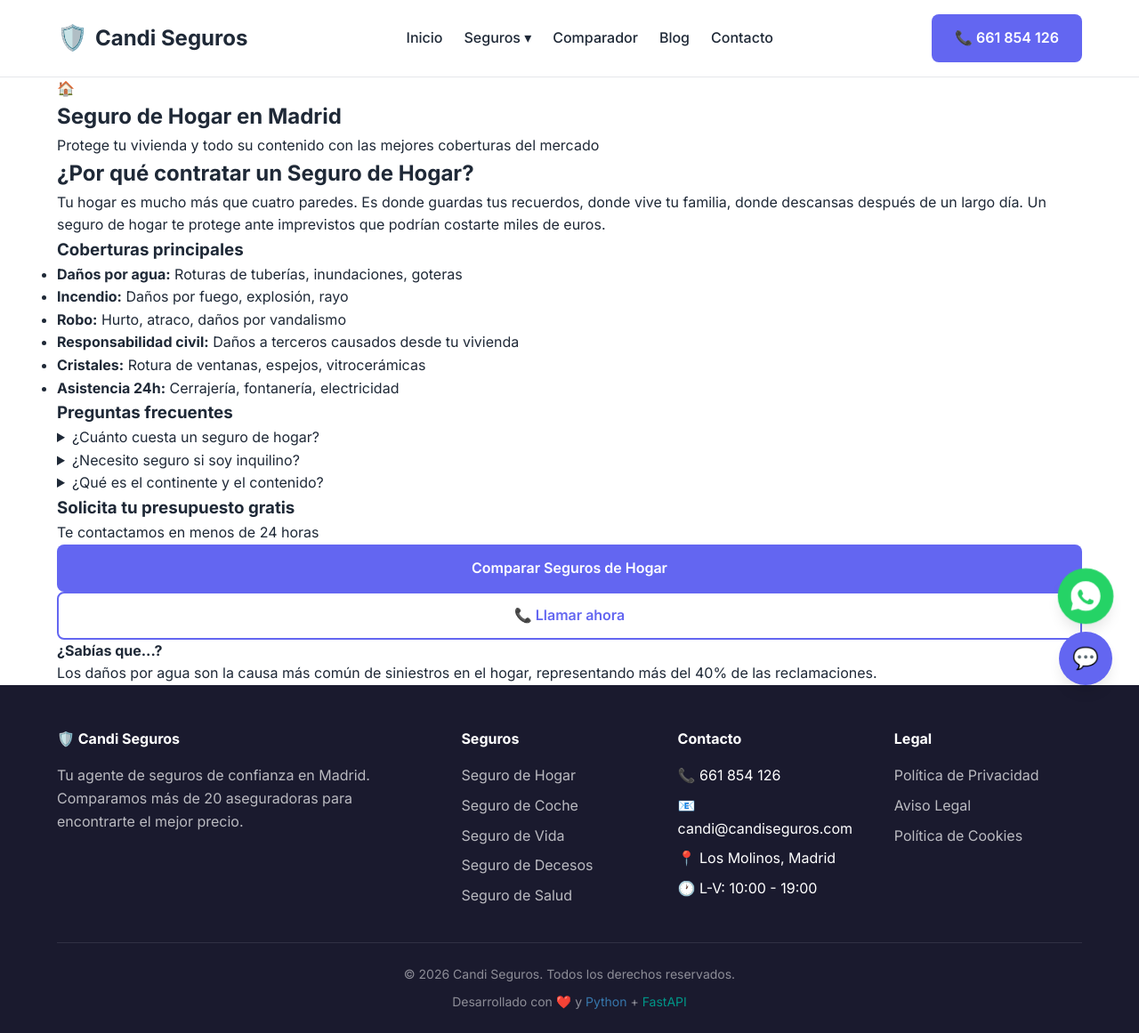
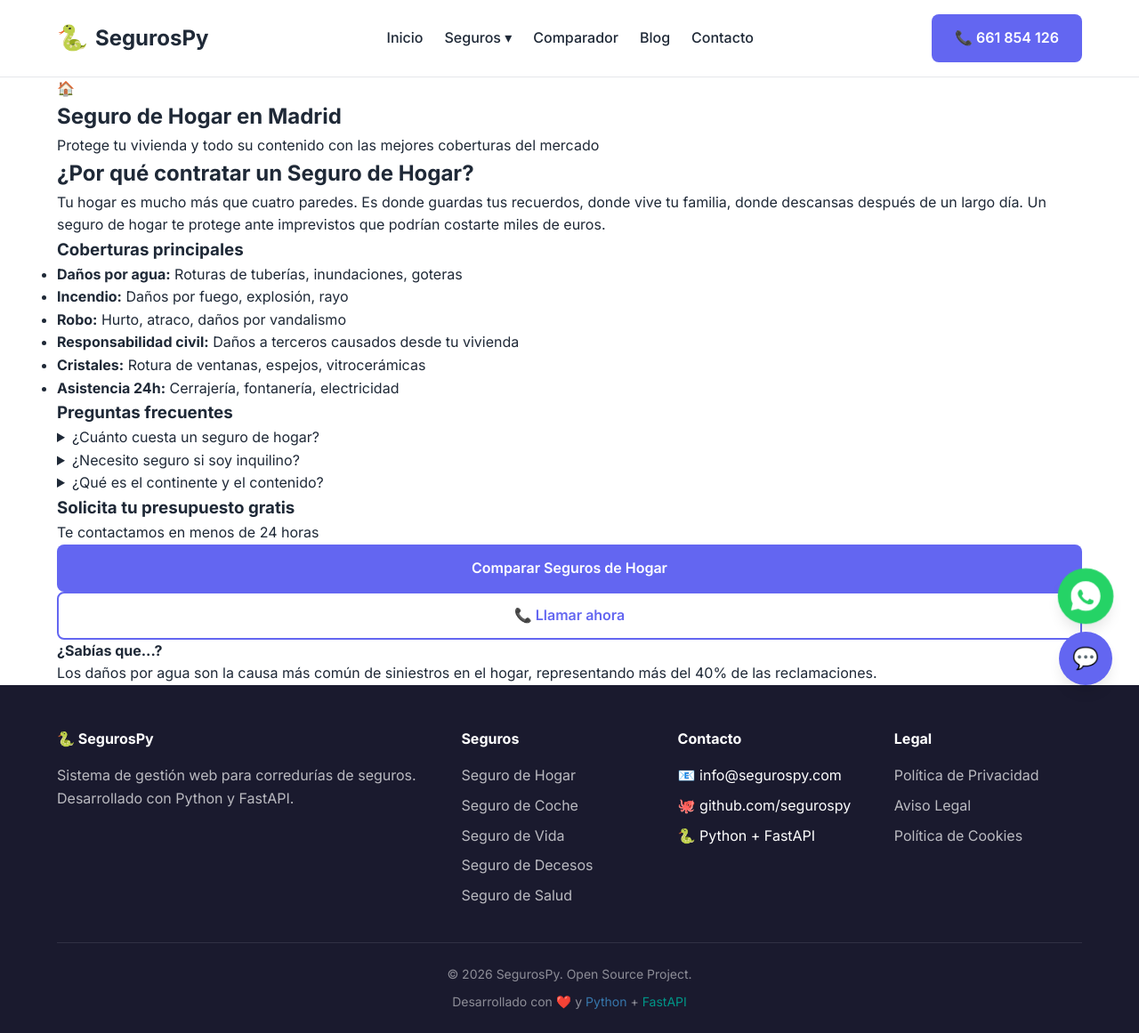
Before and after one commit to CandiCF/segurospy, a FastAPI app: page /seguro-hogar in a window 1280 px wide. Shown: the whole page at 89% size. Run offline with FastAPI, Linux system fonts and the light colour scheme.

Commit message:
Rebrand: Candi Seguros -> SegurosPy
- Actualizado branding en todos los archivos
- Cambiados emails y URLs
- Templates, servicios y configuración actualizados

```diff
--- a/main.py
+++ b/main.py
@@ -1,6 +1,6 @@
 """
 SegurosPy - Aplicación Principal
-Equivalente a todo el sistema de candiseguros.com pero en Python
+Equivalente a todo el sistema de segurospy.com pero en Python
 
 Ejecutar con: uvicorn main:app --reload
 """
@@ -76,7 +76,7 @@
 # Configurar CORS
 app.add_middleware(
     CORSMiddleware,
-    allow_origins=["*"] if settings.debug else ["https://candiseguros.com"],
+    allow_origins=["*"] if settings.debug else ["https://segurospy.com"],
     allow_credentials=True,
     allow_methods=["*"],
     allow_headers=["*"],
--- a/models.py
+++ b/models.py
@@ -128,7 +128,7 @@
     fecha_publicacion = Column(DateTime, nullable=True)
 
     # Metadatos
-    autor = Column(String(100), default="Candi Seguros")
+    autor = Column(String(100), default="SegurosPy")
     tiempo_lectura = Column(Integer, default=5)  # minutos
 
     created_at = Column(DateTime, default=datetime.utcnow)
--- a/routers/pages.py
+++ b/routers/pages.py
@@ -22,7 +22,7 @@
         "pages/index.html",
         {
             "request": request,
-            "titulo": "Candi Seguros - Tu Agente de Seguros en Madrid",
+            "titulo": "SegurosPy - Tu Agente de Seguros en Madrid",
             "meta_description": "Correduría de seguros en Madrid. Comparamos más de 20 aseguradoras para ofrecerte el mejor precio en seguros de hogar, auto, vida y más."
         }
     )
@@ -35,7 +35,7 @@
         "pages/seguro-hogar.html",
         {
             "request": request,
-            "titulo": "Seguro de Hogar en Madrid | Candi Seguros",
+            "titulo": "Seguro de Hogar en Madrid | SegurosPy",
             "meta_description": "Protege tu hogar con las mejores coberturas. Comparamos todas las aseguradoras para encontrarte el mejor precio."
         }
     )
@@ -48,7 +48,7 @@
         "pages/seguro-coche.html",
         {
             "request": request,
-            "titulo": "Seguro de Coche en Madrid | Candi Seguros",
+            "titulo": "Seguro de Coche en Madrid | SegurosPy",
             "meta_description": "Ahorra hasta un 40% en tu seguro de coche. Terceros, todo riesgo y franquicia. Comparamos más de 20 aseguradoras."
         }
     )
@@ -61,7 +61,7 @@
         "pages/seguro-vida.html",
         {
             "request": request,
-            "titulo": "Seguro de Vida en Madrid | Candi Seguros",
+            "titulo": "Seguro de Vida en Madrid | SegurosPy",
             "meta_description": "Protege el futuro de tu familia con un seguro de vida. Desde 10€/mes. Asesoramiento gratuito."
         }
     )
@@ -74,7 +74,7 @@
         "pages/seguro-decesos.html",
         {
             "request": request,
-            "titulo": "Seguro de Decesos en Madrid | Candi Seguros",
+            "titulo": "Seguro de Decesos en Madrid | SegurosPy",
             "meta_description": "Tranquilidad para ti y tu familia. Seguro de decesos con todas las gestiones incluidas. Consulta sin compromiso."
         }
     )
@@ -87,7 +87,7 @@
         "pages/seguro-salud.html",
         {
             "request": request,
-            "titulo": "Seguro de Salud en Madrid | Candi Seguros",
+            "titulo": "Seguro de Salud en Madrid | SegurosPy",
             "meta_description": "Accede a los mejores especialistas sin esperas. Seguros de salud adaptados a tus necesidades."
         }
     )
@@ -100,7 +100,7 @@
         "pages/comparador.html",
         {
             "request": request,
-            "titulo": "Comparador de Seguros en Madrid | Candi Seguros",
+            "titulo": "Comparador de Seguros en Madrid | SegurosPy",
             "meta_description": "Compara seguros de auto, hogar, vida y más. Más de 20 aseguradoras. Cotización en 2 minutos."
         }
     )
@@ -113,7 +113,7 @@
         "pages/blog.html",
         {
             "request": request,
-            "titulo": "Blog de Seguros | Candi Seguros",
+            "titulo": "Blog de Seguros | SegurosPy",
             "meta_description": "Artículos y guías sobre seguros. Aprende a elegir el mejor seguro para ti."
         }
     )
@@ -126,8 +126,8 @@
         "pages/contacto.html",
         {
             "request": request,
-            "titulo": "Contacto | Candi Seguros",
-            "meta_description": "Contacta con Candi Seguros. Teléfono: 661 854 126. Email: candi@candiseguros.com"
+            "titulo": "Contacto | SegurosPy",
+            "meta_description": "Contacta con SegurosPy. Teléfono: 661 854 126. Email: info@segurospy.com"
         }
     )
 
@@ -139,7 +139,7 @@
         "pages/privacidad.html",
         {
             "request": request,
-            "titulo": "Política de Privacidad | Candi Seguros",
-            "meta_description": "Política de privacidad y protección de datos de Candi Seguros."
+            "titulo": "Política de Privacidad | SegurosPy",
+            "meta_description": "Política de privacidad y protección de datos de SegurosPy."
         }
     )
--- a/static/css/styles.css
+++ b/static/css/styles.css
@@ -1,6 +1,6 @@
 /* =============================================
    SEGUROSPY - ESTILOS PRINCIPALES
-   Equivalente a styles.css de candiseguros
+   Equivalente a styles.css de segurospy
    ============================================= */
 
 /* Variables CSS */
--- a/static/js/main.js
+++ b/static/js/main.js
@@ -197,5 +197,5 @@
 🐍 SegurosPy - Desarrollado con Python + FastAPI
 ━━━━━━━━━━━━━━━━━━━━━━━━━━━━━━━━━━━━━━━━━━━━━
 ¿Eres desarrollador? ¡Contáctanos!
-📧 candi@candiseguros.com
+📧 info@segurospy.com
 `);
--- a/tasks/scheduler.py
+++ b/tasks/scheduler.py
@@ -107,7 +107,7 @@
             # Enviar email de solicitud
             exito = await email_service.enviar_email(
                 destinatario=lead.email,
-                asunto="¿Qué tal tu experiencia con Candi Seguros? ⭐",
+                asunto="¿Qué tal tu experiencia con SegurosPy? ⭐",
                 contenido_html=f"""
                 <html>
                 <body style="font-family: Arial, sans-serif; padding: 20px;">
@@ -123,7 +123,7 @@
                         </a>
                     </p>
                     <p>¡Gracias por confiar en nosotros!</p>
-                    <p><strong>El equipo de Candi Seguros</strong></p>
+                    <p><strong>El equipo de SegurosPy</strong></p>
                 </body>
                 </html>
                 """
--- a/templates/base.html
+++ b/templates/base.html
@@ -36,22 +36,11 @@
     <script type="application/ld+json">
     {
         "@context": "https://schema.org",
-        "@type": "InsuranceAgency",
-        "name": "Candi Seguros",
+        "@type": "SoftwareApplication",
+        "name": "SegurosPy",
         "description": "{{ meta_description }}",
-        "url": "https://candiseguros.com",
-        "telephone": "+34661854126",
-        "email": "candi@candiseguros.com",
-        "address": {
-            "@type": "PostalAddress",
-            "streetAddress": "Av. Cañada Real",
-            "addressLocality": "Los Molinos",
-            "postalCode": "28460",
-            "addressRegion": "Madrid",
-            "addressCountry": "ES"
-        },
-        "areaServed": ["Madrid", "Las Rozas", "Majadahonda", "Los Molinos"],
-        "priceRange": "€€"
+        "applicationCategory": "BusinessApplication",
+        "operatingSystem": "Web"
     }
     </script>
 
@@ -64,8 +53,8 @@
         <div class="container">
             <nav class="nav">
                 <a href="/" class="logo">
-                    <span class="logo-icon">🛡️</span>
-                    <span class="logo-text">Candi Seguros</span>
+                    <span class="logo-icon">🐍</span>
+                    <span class="logo-text">SegurosPy</span>
                 </a>
 
                 <ul class="nav-links">
@@ -108,9 +97,8 @@
         <div class="container">
             <div class="footer-grid">
                 <div class="footer-col">
-                    <h4>🛡️ Candi Seguros</h4>
-                    <p>Tu agente de seguros de confianza en Madrid. Comparamos más de 20 aseguradoras para encontrarte
-                        el mejor precio.</p>
+                    <h4>🐍 SegurosPy</h4>
+                    <p>Sistema de gestión web para corredurías de seguros. Desarrollado con Python y FastAPI.</p>
                 </div>
 
                 <div class="footer-col">
@@ -127,10 +115,9 @@
                 <div class="footer-col">
                     <h4>Contacto</h4>
                     <ul>
-                        <li>📞 661 854 126</li>
-                        <li>📧 candi@candiseguros.com</li>
-                        <li>📍 Los Molinos, Madrid</li>
-                        <li>🕐 L-V: 10:00 - 19:00</li>
+                        <li>📧 info@segurospy.com</li>
+                        <li>🐙 github.com/segurospy</li>
+                        <li>🐍 Python + FastAPI</li>
                     </ul>
                 </div>
 
@@ -145,7 +132,7 @@
             </div>
 
             <div class="footer-bottom">
-                <p>&copy; {{ now.year if now else "2026" }} Candi Seguros. Todos los derechos reservados.</p>
+                <p>&copy; {{ now.year if now else "2026" }} SegurosPy. Open Source Project.</p>
                 <p class="footer-tech">
                     Desarrollado con <span style="color: #e74c3c;">❤️</span> y
                     <span style="color: #3776ab;">Python</span> +
@@ -178,7 +165,7 @@
             </div>
             <div class="chat-messages" id="chat-messages">
                 <div class="message bot">
-                    ¡Hola! 👋 Soy el asistente virtual de Candi Seguros. ¿En qué puedo ayudarte?
+                    ¡Hola! 👋 Soy el asistente virtual de SegurosPy. ¿En qué puedo ayudarte?
                 </div>
             </div>
             <div class="chat-input">
--- a/templates/pages/comparador.html
+++ b/templates/pages/comparador.html
@@ -135,7 +135,7 @@
                 <div class="step step-success" data-step="4" style="display: none;">
                     <div class="success-icon">🎉</div>
                     <h2>¡Solicitud Recibida!</h2>
-                    <p>Gracias por confiar en Candi Seguros.</p>
+                    <p>Gracias por confiar en SegurosPy.</p>
                     <p>Un asesor te contactará en <strong>menos de 24 horas</strong> con tu comparativa personalizada.
                     </p>
 
--- a/templates/pages/index.html
+++ b/templates/pages/index.html
@@ -91,7 +91,7 @@
 <!-- Por qué elegirnos -->
 <section class="why-us">
     <div class="container">
-        <h2 class="section-title">¿Por qué Candi Seguros?</h2>
+        <h2 class="section-title">¿Por qué SegurosPy?</h2>
 
         <div class="features-grid">
             <div class="feature">
```
Also changed, not shown: config.py (+6 -6 lines), services/chatbot_service.py (+4 -4 lines), services/email_service.py (+6 -6 lines), README.md, 1 other file.
